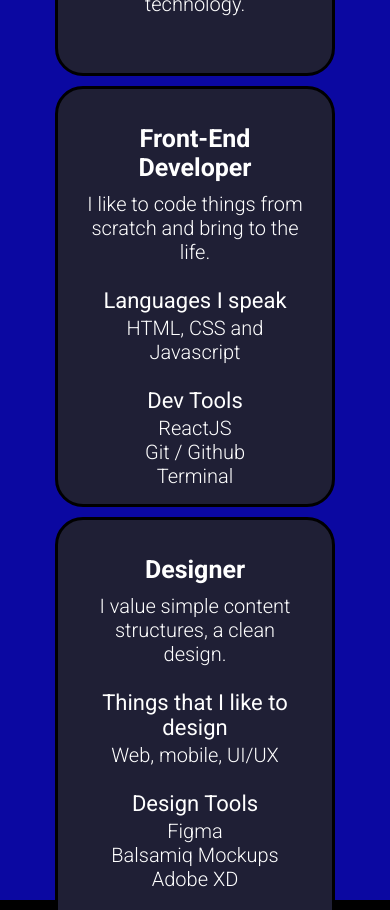
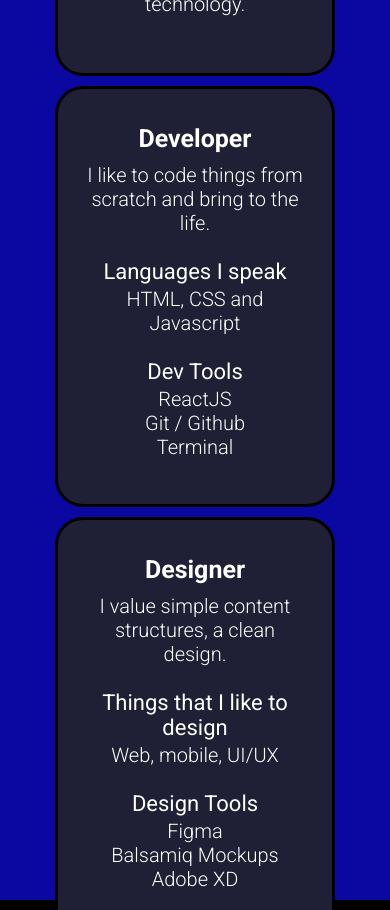
Before and after one commit to leonardonichele/flows, a React (Create React App) app: page /eng in a window 390 px wide. Shown: the part 1360-2270 px from the top of the page. Built offline with nearby package versions, Linux system fonts and the light colour scheme; the HTML template or start-up script is replaced by a standard one.

Commit message:
pre-2021 mobile v4

```diff
--- a/src/pages/eng.tsx
+++ b/src/pages/eng.tsx
@@ -35,7 +35,7 @@ function Eng() {
             </p>
           </div>
           <div className="item">
-            <h1>Front-End Developer</h1>
+            <h1>Developer</h1>
             <p>I like to code things from<br></br>scratch and bring to the life.</p>
             <br></br>
             <h3>Languages I speak</h3>
--- a/src/styles/pages/eng.css
+++ b/src/styles/pages/eng.css
@@ -193,6 +193,6 @@
     }
 
     .mid h1{
-        font-size: 38px;
+        font-size: 28px;
     }
 }
--- a/src/styles/pages/pt.css
+++ b/src/styles/pages/pt.css
@@ -193,6 +193,6 @@
     }
 
     .mid h1{
-        font-size: 38px;
+        font-size: 28px;
     }
 }
```
